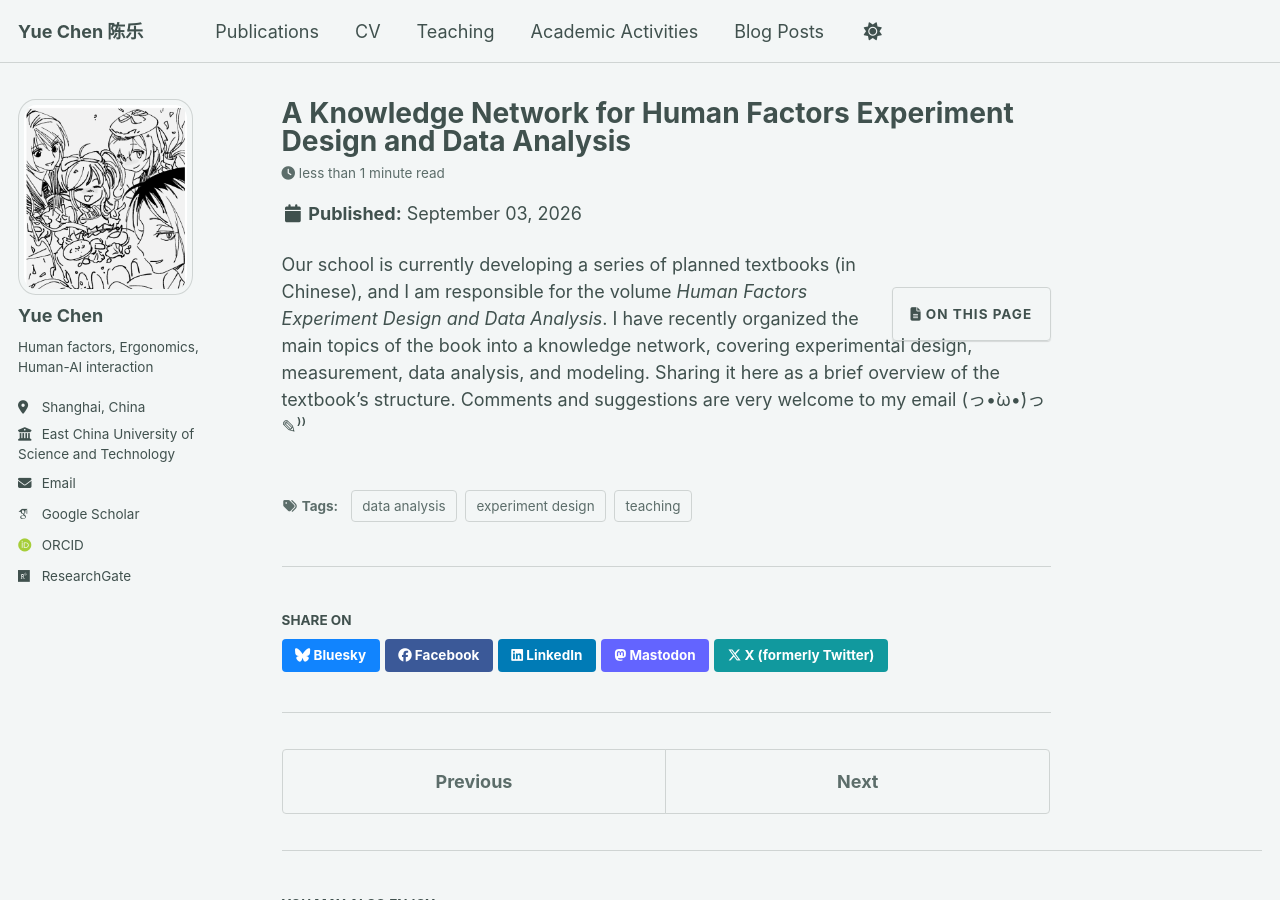
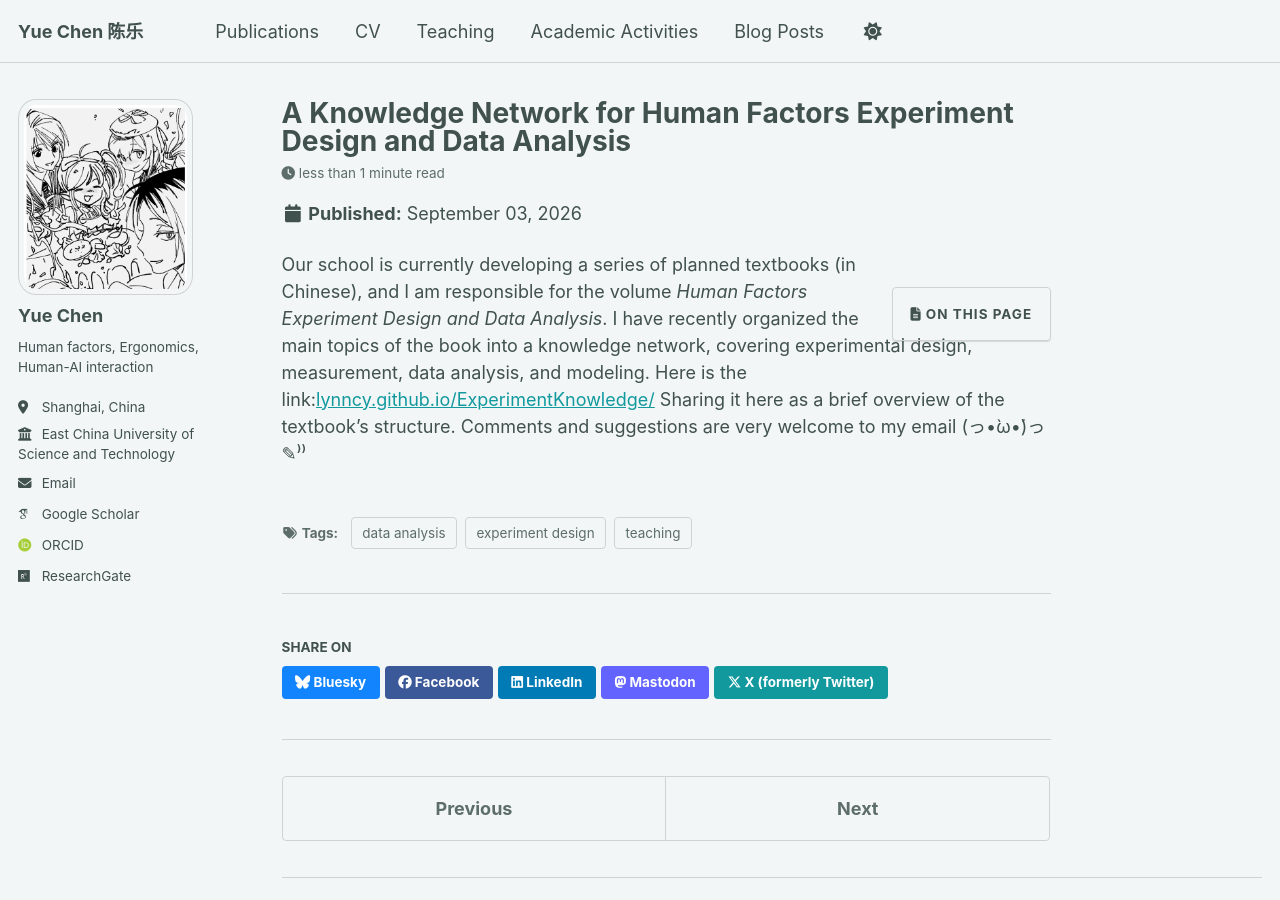
Before and after one commit to Lynncy/lynncy.github.io, a Jekyll site: the page built from _posts/2026-09-03-blog-post-textbook-knowledge-map.md, in a window 1280 px wide and 900 px high. Built offline with Jekyll 4.4.1, drawn with Linux system fonts in a browser that asks for light colours; some web fonts are replaced; a script bundle is joined from its source files by our own code; library files that are not in the unit come from our copies.

Commit message:
Update 2026-09-03-blog-post-textbook-knowledge-map.md

```diff
--- a/_posts/2026-09-03-blog-post-textbook-knowledge-map.md
+++ b/_posts/2026-09-03-blog-post-textbook-knowledge-map.md
@@ -13,4 +13,4 @@ tags:
 
 {% include toc %}
 
-Our school is currently developing a series of planned textbooks (in Chinese), and I am responsible for the volume *Human Factors Experiment Design and Data Analysis*. I have recently organized the main topics of the book into a knowledge network, covering experimental design, measurement, data analysis, and modeling. Sharing it here as a brief overview of the textbook’s structure. Comments and suggestions are very welcome to my email (っ•̀ω•́)っ✎⁾⁾
+Our school is currently developing a series of planned textbooks (in Chinese), and I am responsible for the volume *Human Factors Experiment Design and Data Analysis*. I have recently organized the main topics of the book into a knowledge network, covering experimental design, measurement, data analysis, and modeling. Here is the link:[lynncy.github.io/ExperimentKnowledge/](https://lynncy.github.io/ExperimentKnowledge/) Sharing it here as a brief overview of the textbook’s structure. Comments and suggestions are very welcome to my email (っ•̀ω•́)っ✎⁾⁾
```
